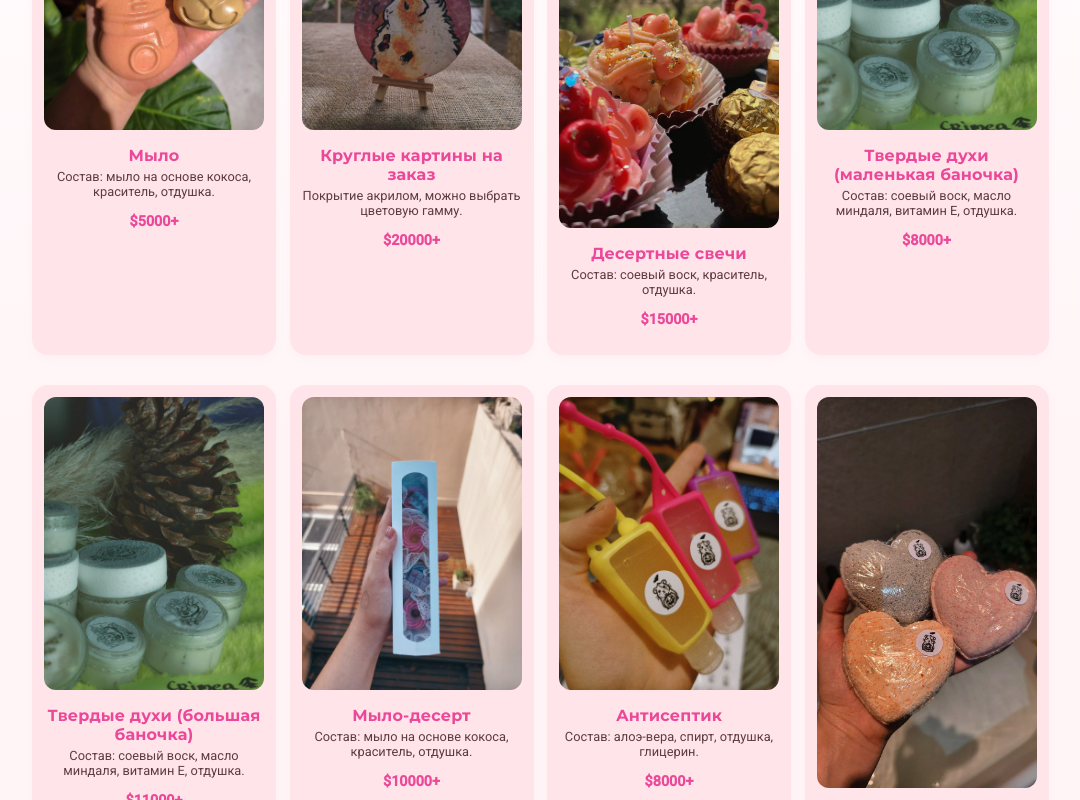
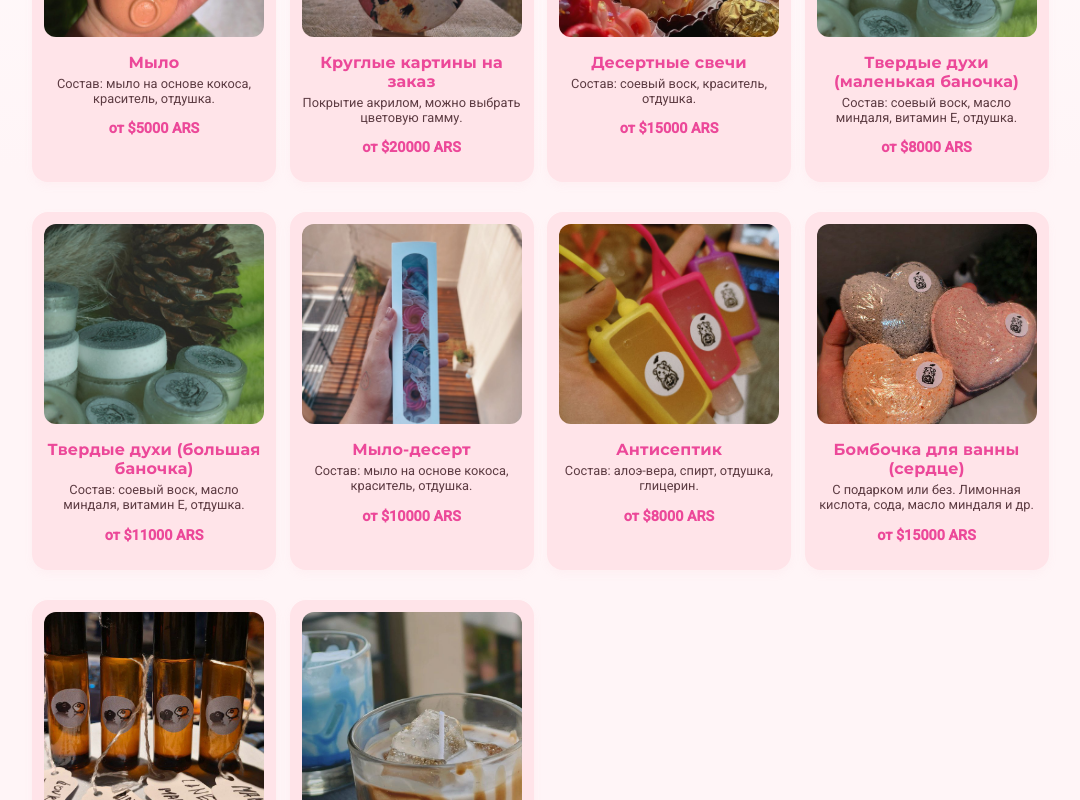
Before and after one commit to voganart/what-rikysha-sees, a React (Create React App) app: page / in a window 1280 px wide. Shown: the part 660-1460 px from the top of the page, without its empty margins (108-1188 px from the left). Built offline with nearby package versions, Linux system fonts and the light colour scheme.

Commit message:
fix cards scales

```diff
--- a/src/App.css
+++ b/src/App.css
@@ -87,7 +87,9 @@ body {
 }
 
 .product-card img {
-  width: 100%;
+  width: 100%;           /* Занимает всю ширину карточки */
+  height: 200px;         /* Фиксированная высота (можно менять) */
+  object-fit: cover;     /* Обрезка и масштабирование по центру */
   border-radius: 12px;
   margin-bottom: 8px;
 }
@@ -146,13 +148,14 @@ body {
 
 .modal-overlay {
   position: fixed;
-  z-index: 1000;
-  inset: 0;
-  background: rgba(232, 128, 116, 0.15);
+  top: 0; left: 0; right: 0; bottom: 0;
+  background-color: rgba(0,0,0,0.4);
   display: flex;
+  justify-content: center;
   align-items: center;
-  justify-content: center;
-  animation: overlayFadeIn 0.25s cubic-bezier(0.4, 0, 0.2, 1);
+  padding: 16px; /* чтобы не прижималась к краям экрана */
+  overflow: auto; /* если модалка будет выше экрана - можно прокрутить весь экран */
+  z-index: 999;
 }
 
 .modal-card {
@@ -161,32 +164,45 @@ body {
   padding: 32px 24px 24px 24px;
   max-width: 400px;
   width: 90vw;
+
+  max-height: 100vh;  /* ограничиваем высоту 80% от высоты окна */
+  overflow-y: scroll; /* включаем прокрутку, но... */
+  scrollbar-width: none; /* Firefox */
+  -ms-overflow-style: none;  /* IE и Edge */
+
   box-shadow: 0 8px 32px rgba(232, 128, 116, 0.18);
   position: relative;
   text-align: center;
   animation: modalShow 0.4s cubic-bezier(0.4, 0, 0.2, 1);
 }
 
-.modal-close {
-  color: var(--color-accent-strong);
+.modal-img {
+  max-width: 100%;
+  height: 300px;
+  border-radius: 14px;
+  display: block;
+  margin: 0 auto 0 auto;
+  object-fit: contain;
+  background-color: white; /* чтобы скругления были видны, если фон прозрачный */
 }
 
-.modal-img {
-  width: 80%;
-  max-width: 260px;
-  border-radius: 14px;
-  margin-bottom: 16px;
-  height: auto;
-  display: block;
-  margin-left: auto;
-  margin-right: auto;
+.modal-card h3 {
+  margin-bottom: var(--spacing);
+  white-space: normal; /* разрешить перенос строк */
+  overflow: visible;   /* показывать весь текст */
+  text-overflow: clip; /* отключить троеточие */
 }
 
 .modal-desc {
-  color: var(--color-text-primary);
+  margin-bottom: var(--spacing);
+  display: block;      /* убрать -webkit-box, чтобы не обрезать */
+  overflow: visible;   /* показать весь текст */
+  text-overflow: clip; /* без троеточия */
+  -webkit-line-clamp: none; /* убрать ограничение по строкам */
 }
 
 .modal-price {
+  margin-top: clamp(8px, 2vw, 16px);
   color: var(--color-accent-strong);
 }
 
--- a/src/App.js
+++ b/src/App.js
@@ -14,17 +14,18 @@ import soap_1 from "./assets/soap_1.jpg";
 import soap_2 from "./assets/soap_2.jpg";
 
 const allProducts = [
-  { id: 1, category: "soap", img: soap_1, titles: { ru: "Мыло", en: "Soap", es: "Jabón" }, descriptions: { ru: "Состав: мыло на основе кокоса, краситель, отдушка.", en: "Ingredients: coconut-based soap, colorant, fragrance.", es: "Ingredientes: jabón a base de coco, colorante, fragancia." }, price: "$5000+" },
-  { id: 2, category: "other", img: painting_1, titles: { ru: "Круглые картины на заказ", en: "Round Paintings on Order", es: "Cuadros redondos por encargo" }, descriptions: { ru: "Покрытие акрилом, можно выбрать цветовую гамму.", en: "Acrylic finish, color scheme can be selected.", es: "Acabado acrílico, se puede elegir la gama de colores." }, price: "$20000+" },
-  { id: 3, category: "candles", img: candle_1, titles: { ru: "Десертные свечи", en: "Dessert Candles", es: "Velas de postre" }, descriptions: { ru: "Состав: соевый воск, краситель, отдушка.", en: "Ingredients: soy wax, colorant, fragrance.", es: "Ingredientes: cera de soja, colorante, fragancia." }, price: "$15000+" },
-  { id: 4, category: "perfume", img: perfume_1, titles: { ru: "Твердые духи (маленькая баночка)", en: "Solid Perfume (Small Jar)", es: "Perfume sólido (frasco pequeño)" }, descriptions: { ru: "Состав: соевый воск, масло миндаля, витамин Е, отдушка.", en: "Ingredients: soy wax, almond oil, vitamin E, fragrance.", es: "Ingredientes: cera de soja, aceite de almendra, vitamina E, fragancia." }, price: "$8000+" },
-  { id: 5, category: "perfume", img: perfume_1, titles: { ru: "Твердые духи (большая баночка)", en: "Solid Perfume (Large Jar)", es: "Perfume sólido (frasco grande)" }, descriptions: { ru: "Состав: соевый воск, масло миндаля, витамин Е, отдушка.", en: "Ingredients: soy wax, almond oil, vitamin E, fragrance.", es: "Ingredientes: cera de soja, aceite de almendra, vitamina E, fragancia." }, price: "$11000+" },
-  { id: 6, category: "soap", img: soap_2, titles: { ru: "Мыло-десерт", en: "Dessert Soap", es: "Jabón de postre" }, descriptions: { ru: "Состав: мыло на основе кокоса, краситель, отдушка.", en: "Ingredients: coconut-based soap, colorant, fragrance.", es: "Ingredientes: jabón a base de coco, colorante, fragancia." }, price: "$10000+" },
-  { id: 7, category: "antiseptics", img: antiseptic_1, titles: { ru: "Антисептик", en: "Antiseptic", es: "Antiséptico" }, descriptions: { ru: "Состав: алоэ-вера, спирт, отдушка, глицерин.", en: "Ingredients: aloe vera, alcohol, fragrance, glycerin.", es: "Ingredientes: aloe vera, alcohol, fragancia, glicerina." }, price: "$8000+" },
-  { id: 8, category: "bathbombs", img: bathbomb_1, titles: { ru: "Бомбочка для ванны (сердце)", en: "Bath Bomb (Heart)", es: "Bomba de baño (corazón)" }, descriptions: { ru: "С подарком или без. Лимонная кислота, сода, масло миндаля и др.", en: "With or without a gift. Citric acid, soda, almond oil, etc.", es: "Con o sin regalo. Ácido cítrico, soda, aceite de almendra, etc." }, price: "$15000+" },
-  { id: 9, category: "perfume", img: perfume_2, titles: { ru: "Масляные духи", en: "Oil Perfume", es: "Perfume de aceite" }, descriptions: { ru: "Состав: масло миндаля, композиция из отдушек.", en: "Ingredients: almond oil, fragrance composition.", es: "Ingredientes: aceite de almendra, composición de fragancias." }, price: "$8000+" },
-  { id: 10, category: "candles", img: candle_2, titles: { ru: "Свечи-напитки со льдом", en: "Drink Candles with Ice", es: "Velas-bebida con hielo" }, descriptions: { ru: "Соевый воск, гелевый парафин, отдушки, краситель.", en: "Soy wax, gel paraffin, fragrances, colorant.", es: "Cera de soja, parafina en gel, fragancias, colorante." }, price: "$15000+" }
+  { id: 1, category: "soap", img: soap_1, titles: { ru: "Мыло", en: "Soap", es: "Jabón" }, descriptions: { ru: "Состав: мыло на основе кокоса, краситель, отдушка.", en: "Ingredients: coconut-based soap, colorant, fragrance.", es: "Ingredientes: jabón a base de coco, colorante, fragancia." }, price: { ru: "от $5000 ARS", en: "from $5000 ARS", es: "desde $5000 ARS" } },
+  { id: 2, category: "other", img: painting_1, titles: { ru: "Круглые картины на заказ", en: "Round Paintings on Order", es: "Cuadros redondos por encargo" }, descriptions: { ru: "Покрытие акрилом, можно выбрать цветовую гамму.", en: "Acrylic finish, color scheme can be selected.", es: "Acabado acrílico, se puede elegir la gama de colores." }, price: { ru: "от $20000 ARS", en: "from $20000 ARS", es: "desde $20000 ARS" } },
+  { id: 3, category: "candles", img: candle_1, titles: { ru: "Десертные свечи", en: "Dessert Candles", es: "Velas de postre" }, descriptions: { ru: "Состав: соевый воск, краситель, отдушка.", en: "Ingredients: soy wax, colorant, fragrance.", es: "Ingredientes: cera de soja, colorante, fragancia." }, price: { ru: "от $15000 ARS", en: "from $15000 ARS", es: "desde $15000 ARS" } },
+  { id: 4, category: "perfume", img: perfume_1, titles: { ru: "Твердые духи (маленькая баночка)", en: "Solid Perfume (Small Jar)", es: "Perfume sólido (frasco pequeño)" }, descriptions: { ru: "Состав: соевый воск, масло миндаля, витамин Е, отдушка.", en: "Ingredients: soy wax, almond oil, vitamin E, fragrance.", es: "Ingredientes: cera de soja, aceite de almendra, vitamina E, fragancia." }, price: { ru: "от $8000 ARS", en: "from $8000 ARS", es: "desde $8000 ARS" } },
+  { id: 5, category: "perfume", img: perfume_1, titles: { ru: "Твердые духи (большая баночка)", en: "Solid Perfume (Large Jar)", es: "Perfume sólido (frasco grande)" }, descriptions: { ru: "Состав: соевый воск, масло миндаля, витамин Е, отдушка.", en: "Ingredients: soy wax, almond oil, vitamin E, fragrance.", es: "Ingredientes: cera de soja, aceite de almendra, vitamina E, fragancia." }, price: { ru: "от $11000 ARS", en: "from $11000 ARS", es: "desde $11000 ARS" } },
+  { id: 6, category: "soap", img: soap_2, titles: { ru: "Мыло-десерт", en: "Dessert Soap", es: "Jabón de postre" }, descriptions: { ru: "Состав: мыло на основе кокоса, краситель, отдушка.", en: "Ingredients: coconut-based soap, colorant, fragrance.", es: "Ingredientes: jabón a base de coco, colorante, fragancia." }, price: { ru: "от $10000 ARS", en: "from $10000 ARS", es: "desde $10000 ARS" } },
+  { id: 7, category: "antiseptics", img: antiseptic_1, titles: { ru: "Антисептик", en: "Antiseptic", es: "Antiséptico" }, descriptions: { ru: "Состав: алоэ-вера, спирт, отдушка, глицерин.", en: "Ingredients: aloe vera, alcohol, fragrance, glycerin.", es: "Ingredientes: aloe vera, alcohol, fragancia, glicerina." }, price: { ru: "от $8000 ARS", en: "from $8000 ARS", es: "desde $8000 ARS" } },
+  { id: 8, category: "bathbombs", img: bathbomb_1, titles: { ru: "Бомбочка для ванны (сердце)", en: "Bath Bomb (Heart)", es: "Bomba de baño (corazón)" }, descriptions: { ru: "С подарком или без. Лимонная кислота, сода, масло миндаля и др.", en: "With or without a gift. Citric acid, soda, almond oil, etc.", es: "Con o sin regalo. Ácido cítrico, soda, aceite de almendra, etc." }, price: { ru: "от $15000 ARS", en: "from $15000 ARS", es: "desde $15000 ARS" } },
+  { id: 9, category: "perfume", img: perfume_2, titles: { ru: "Масляные духи", en: "Oil Perfume", es: "Perfume de aceite" }, descriptions: { ru: "Состав: масло миндаля, композиция из отдушек.", en: "Ingredients: almond oil, fragrance composition.", es: "Ingredientes: aceite de almendra, composición de fragancias." }, price: { ru: "от $8000 ARS", en: "from $8000 ARS", es: "desde $8000 ARS" } },
+  { id: 10, category: "candles", img: candle_2, titles: { ru: "Свечи-напитки со льдом", en: "Drink Candles with Ice", es: "Velas-bebida con hielo" }, descriptions: { ru: "Соевый воск, гелевый парафин, отдушки, краситель.", en: "Soy wax, gel paraffin, fragrances, colorant.", es: "Cera de soja, parafina en gel, fragancias, colorante." }, price: { ru: "от $15000 ARS", en: "from $15000 ARS", es: "desde $15000 ARS" } }
 ];
+
 
 export default function App() {
   const [filter, setFilter] = useState("all");
@@ -205,7 +206,7 @@ export default function App() {
               <img src={product.img} alt={product.title} />
               <h3>{product.titles[lang]}</h3>
               <p className="product-desc">{product.descriptions[lang]}</p>
-              <p className="product-price">{product.price}</p>
+              <p className="product-price">{product.price[lang]}</p>
             </div>
           ))}
         </div>
@@ -231,7 +232,7 @@ export default function App() {
             <img src={selectedProduct.img} alt={selectedProduct.title} className="modal-img" />
             <h3>{selectedProduct.titles[lang]}</h3>
             <p className="modal-desc">{selectedProduct.descriptions[lang]}</p>
-            <p className="modal-price">{selectedProduct.price}</p>
+            <p className="modal-price">{selectedProduct.price[lang]}</p>
           </div>
         </div>
       )}
```
